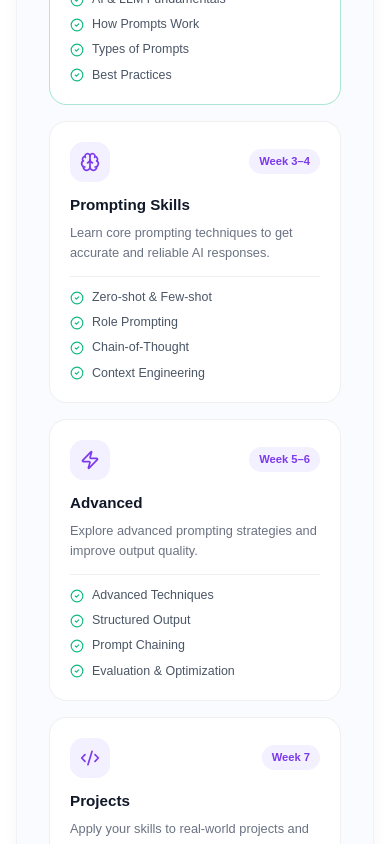
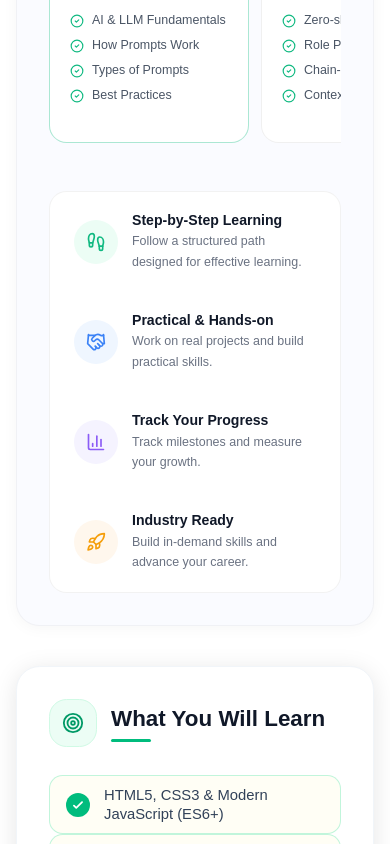
Before and after one commit to singhyogeshwar5608/larawans-new, a Next.js app: page /courses/full-stack-web-development in a window 390 px wide. Shown: the part 5300-6144 px from the top of the page. Built offline with nearby package versions, Linux system fonts and the light colour scheme.

Commit message:
a6e627a6-1798-4278-b725-2b6c5c8c72fb

```diff
--- a/src/app/courses/[slug]/CourseDetailClient.tsx
+++ b/src/app/courses/[slug]/CourseDetailClient.tsx
@@ -733,15 +733,17 @@ export default function CourseDetailClient({ course }: { course: CourseItem }) {
                 </div>
 
                 {/* Roadmap Cards */}
-                <div className="grid grid-cols-1 sm:grid-cols-2 lg:grid-cols-5 gap-4 mb-10">
+                <div className="flex gap-3 mb-10 overflow-x-auto lg:overflow-visible pb-2 lg:pb-0">
                   {roadmapPhases.phases.map((phase: any, i: number) => {
                     const isActive = i === 0;
                     return (
                       <Fragment key={i}>
-                        <div className="rounded-xl p-5 transition-all duration-200 hover:shadow-md"
+                        <div className="rounded-xl p-5 transition-all duration-200 hover:shadow-md shrink-0 w-full lg:w-auto"
                           style={{
                             background: '#FFFFFF',
                             border: isActive ? '1.5px solid rgba(16,185,129,0.35)' : '1px solid rgba(0,0,0,0.06)',
+                            flex: '1 1 0%',
+                            minWidth: '200px',
                           }}
                         >
                           {/* Icon + Week badge */}
@@ -771,7 +773,7 @@ export default function CourseDetailClient({ course }: { course: CourseItem }) {
                         </div>
                         {/* Arrow between cards — desktop only */}
                         {i < roadmapPhases.phases.length - 1 && (
-                          <div className="hidden lg:flex items-center justify-center">
+                          <div className="hidden lg:flex items-center shrink-0">
                             <div className="w-8 h-8 rounded-full flex items-center justify-center"
                               style={{ background: '#F3F0FF' }}
                             >
@@ -785,8 +787,8 @@ export default function CourseDetailClient({ course }: { course: CourseItem }) {
                 </div>
 
                 {/* Bottom Benefit Strip */}
-                <div className="rounded-xl p-6" style={{ background: '#FFFFFF', border: '1px solid rgba(0,0,0,0.05)' }}>
-                  <div className="grid grid-cols-1 sm:grid-cols-2 lg:grid-cols-4 gap-0">
+                <div className="rounded-xl" style={{ background: '#FFFFFF', border: '1px solid rgba(0,0,0,0.05)' }}>
+                  <div className="flex flex-col lg:flex-row">
                     {[
                       { I: Footprints, t: 'Step-by-Step Learning', d: 'Follow a structured path designed for effective learning.', color: '#10B981', bg: '#ECFDF5' },
                       { I: Handshake, t: 'Practical & Hands-on', d: 'Work on real projects and build practical skills.', color: '#3B82F6', bg: '#EFF6FF' },
@@ -794,7 +796,7 @@ export default function CourseDetailClient({ course }: { course: CourseItem }) {
                       { I: Rocket, t: 'Industry Ready', d: 'Build in-demand skills and advance your career.', color: '#F59E0B', bg: '#FFF7ED' },
                     ].map((b: any, bi: number) => (
                       <Fragment key={bi}>
-                        <div className="flex items-center gap-3.5 px-5 py-4">
+                        <div className="flex items-center gap-3.5 px-6 py-5 flex-1">
                           <div className="w-11 h-11 rounded-full flex items-center justify-center shrink-0" style={{ background: b.bg }}>
                             <b.I className="w-5 h-5" style={{ color: b.color }} />
                           </div>
@@ -803,7 +805,7 @@ export default function CourseDetailClient({ course }: { course: CourseItem }) {
                             <div className="text-[0.78rem] text-gray-500 mt-0.5 leading-relaxed">{b.d}</div>
                           </div>
                         </div>
-                        {bi < 3 && <div className="hidden lg:block" style={{ borderLeft: '1px solid rgba(0,0,0,0.06)' }} />}
+                        {bi < 3 && <div className="hidden lg:block" style={{ borderLeft: '1px solid rgba(0,0,0,0.06)', alignSelf: 'stretch' }} />}
                       </Fragment>
                     ))}
                   </div>
```
